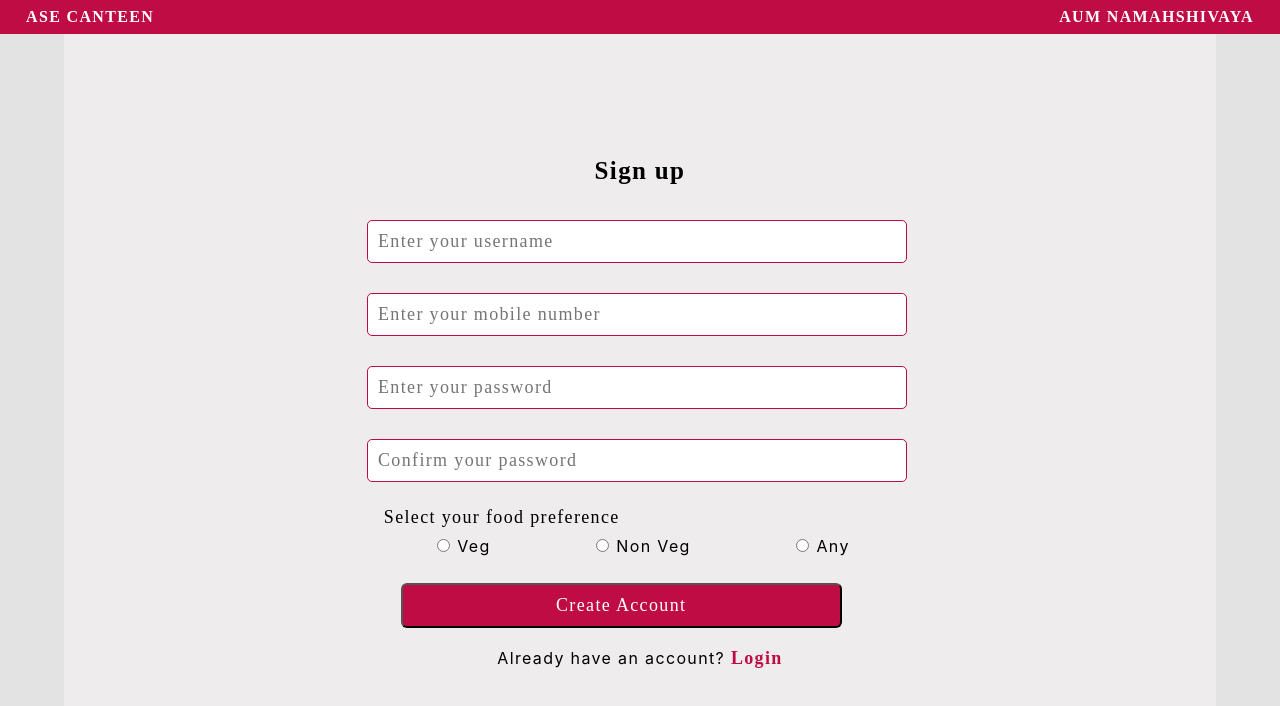
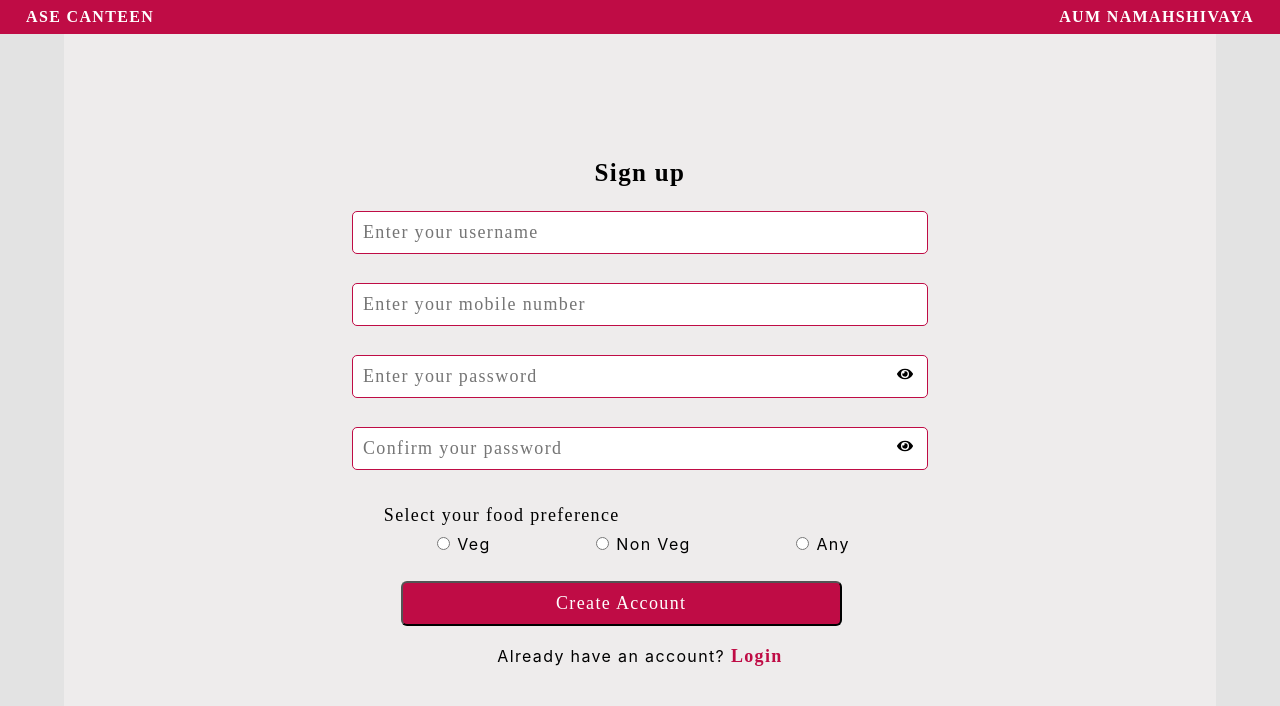
Before and after one commit to nazeer-18/kanteen, a React (Create React App) app in the folder kanteen/: page /signupacnt in a window 1280 px wide. Shown: the top 706 px of the page. Built offline with nearby package versions, Linux system fonts and the light colour scheme.

Commit message:
image dimensions and eye icon

```diff
--- a/kanteen/src/components/SignUpAcnt.js
+++ b/kanteen/src/components/SignUpAcnt.js
@@ -1,8 +1,12 @@
-import React from 'react';
+import React, { useState } from 'react';
 import '../styles/Signupacnt.css';
+import { FaEye } from "react-icons/fa";
+import { FaRegEyeSlash } from "react-icons/fa";
 import { Link } from 'react-router-dom';
 
 export default function SignUpAcnt() {
+    const [showPwd, setShowPwd] = useState(false);
+    const [conPwd, setconPwd] = useState(false);
     return (
         <div className="signupacnt">
             <div className="signupacnt-signuptxt">Sign up</div>
@@ -17,11 +21,41 @@ export default function SignUpAcnt() {
                 </div>
                 <div className="signupacnt-form-group">
                     <label htmlFor="pwd"></label>
-                    <input type="password" name="pwd" id="pwd" placeholder="Enter your password" required />
+                    <div className='signupact-pwd-group'>
+                    <input
+                                    type={showPwd ? "text" : "password"}
+                                    name="password"
+                                    id="password"
+                                    placeholder="Enter your password"
+                                    required />
+                                <span
+                                    className="eyedisplay"
+                                    onClick={() => setShowPwd((prev) => !prev)}>
+                                    {showPwd
+                                        ? (<FaRegEyeSlash title="hide" />)
+                                        : (<FaEye title="show" />)
+                                    }
+                                </span>
+                    </div>
                 </div>
                 <div className="signupacnt-form-group">
                     <label htmFor="cpwd"></label>
-                    <input type="password" name="cpwd" id="cpwd" placeholder="Confirm your password" required />
+                    <div className='signupact-pwd-group'>
+                    <input
+                                    type={conPwd ? "text" : "password"}
+                                    name="cpwd"
+                                    id="cpwd"
+                                    placeholder="Confirm your password"
+                                    required />
+                                <span
+                                    className="eyedisplay"
+                                    onClick={() => setconPwd((prev) => !prev)}>
+                                    {conPwd
+                                        ? (<FaRegEyeSlash title="hide" />)
+                                        : (<FaEye title="show" />)
+                                    }
+                                </span>
+                    </div>
                 </div>
                 <div className="signupacnt-form-group signupacnt-food-preference">
                     <span className='signupacnt-preference-txt'>Select your food preference</span> <br />
--- a/kanteen/src/styles/HomePage.css
+++ b/kanteen/src/styles/HomePage.css
@@ -74,13 +74,7 @@ body{
   position: relative;
 }
 
-.eye-display{
-  margin: 0px;
-  padding: 10px;
-  position: absolute;
-  right: 5px;
-  top: 5px;
-}
+
 
 .login-form-group input[type="text"],.login-form-group input[type="password"]{
   width: 100%;
@@ -93,7 +87,13 @@ body{
   margin-top: 4px;
   margin-bottom: 25px;
 }
-
+.eye-display{
+  margin: 0px;
+  padding: 10px;
+  position: absolute;
+  right: 5px;
+  top: 5px;
+}
 .login-pwd-group{
   display: flex;
 }
--- a/kanteen/src/styles/Signupacnt.css
+++ b/kanteen/src/styles/Signupacnt.css
@@ -29,16 +29,28 @@ body{
 }
 
 .signupacnt-form-group input[type="text"],.signupacnt-form-group input[type="password"], .signupacnt-form-group input[type="tel"]{
-    width: 90%;
-    font-family: 'petrona';
-    font-size: large;
-    color: black;
+    width: 100%;
+    padding: 10px;
     border-radius: 5px;
     border: 1px solid #bf0c45;
-    margin: 15px;
+    font-size: large;
+    font-family: 'petrona';
+    box-sizing: border-box;
+    margin-top: 4px;
+    margin-bottom: 25px;
+}
+.eyedisplay{
+    margin: 0px;
     padding: 10px;
+    position: absolute;
+    right: 5px;
+    top: 5px;
+  }
+
+.signupact-pwd-group{
+    display: flex;
+    position: relative;
 }
-
 .signupacnt-preference-txt{
     margin-bottom: 10px;
     padding: 3px;
```
Also changed, not shown: kanteen/src/images/forgot-pwd.svg.
